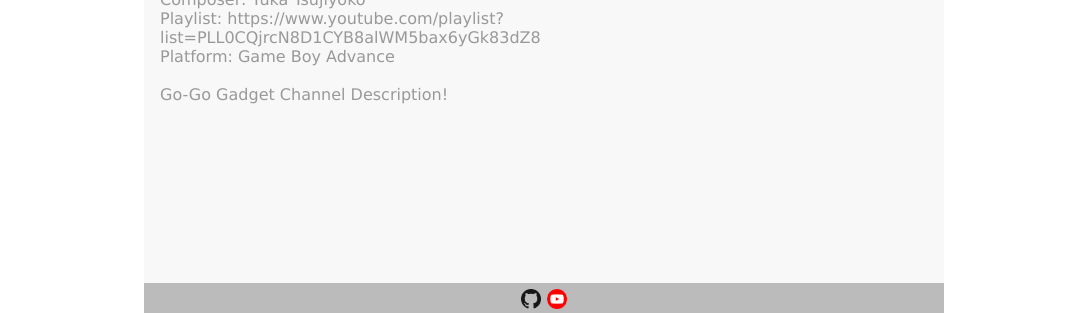
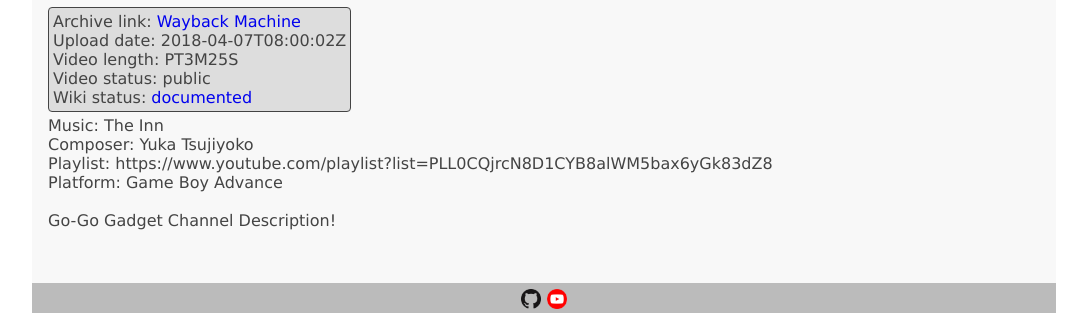
Before and after one commit to SiIvaGunner-Database/SiIvaGunner-Database, a PHP site: page / in a window 1280 px wide. Shown: the part 487-800 px from the top of the page, without its empty margins (96-1183 px from the left). Run offline with PHP 8.4, Linux system fonts and the light colour scheme.

Commit message:
Add more video information to search and improve index page styling.

```diff
--- a/Website/generator.php
+++ b/Website/generator.php
@@ -21,7 +21,11 @@
         <option value="none">No spacing</option>
       </select>
       <textarea readonly id="template"></textarea>
-      <div id="thumbnail"><img src="https://img.youtube.com/vi/NzoneDE0A2o/maxresdefault.jpg" alt="Thumbnail"></div>
+      <div id="thumbnail">
+        <a target="_blank" href="https://img.youtube.com/vi/NzoneDE0A2o/maxresdefault.jpg">
+          <img src="https://img.youtube.com/vi/NzoneDE0A2o/maxresdefault.jpg" alt="Thumbnail">
+        </a>
+      </div>
     </main>
     <?php include("footer.html"); ?>
   </body>
--- a/Website/index.php
+++ b/Website/index.php
@@ -9,6 +9,11 @@
   <body>
     <?php include("nav.html"); ?>
     <main>
+      <p class="box">
+        Currently, only SiIvaGunner videos have been added to the <a target="_blank" href="https://docs.google.com/spreadsheets/d/1B7b9jEaWiqZI8Z8CzvFN1cBvLVYwjb5xzhWtrgs4anI/edit?usp=sharing">spreadsheet</a> keeping track of rips.<br/>
+        TimmyTurnersGrandDad and VvvvvaVvvvvvr videos will added in the future.<br/>
+        Note that the title searched for must be exact.
+      </p>
       <div id="searchContainer">
         <input type="text" id="inputText" class="searchBox" placeholder="Search by title, URL, or ID"/>
         <button id="submitBtn" class="searchBtn" onclick="search()"></button>
@@ -17,16 +22,19 @@
       <div id="video">
         <iframe id="videoEmbed" width="560px" height="315px" src="https://www.youtube.com/embed/NzoneDE0A2o" frameborder="0" allow="accelerometer; autoplay; encrypted-media; gyroscope; picture-in-picture" allowfullscreen></iframe>
       </div>
-      <div id="videoInfo">
+      <div id="videoInfo" class="box">
+        Archive link: <a target="_blank" href="https://web.archive.org/web/*/https://www.youtube.com/watch?v=NzoneDE0A2o">Wayback Machine</a><br/>
+        Upload date: 2018-04-07T08:00:02Z<br/>
+        Video length: PT3M25S<br/>
         Video status: public<br/>
-        Wiki status: documented
+        Wiki status: <a target="_blank" href="https://siivagunner.fandom.com/wiki/The%20Inn%20-%20Fire%20Emblem">documented</a>
       </div>
       <div id="videoDesc">
         Music: The Inn<br/>
         Composer: Yuka Tsujiyoko<br/>
         Playlist: https://www.youtube.com/playlist?list=PLL0CQjrcN8D1CYB8alWM5bax6yGk83dZ8<br/>
-        Platform: Game Boy Advance<br/><br/>
-
+        Platform: Game Boy Advance<br/>
+        <br/>
         Go-Go Gadget Channel Description!
       </div>
     </main>
--- a/Website/script.js
+++ b/Website/script.js
@@ -155,7 +155,10 @@ function getUrlResponse(url, type)
         document.getElementById("template").innerHTML = response;
 
         if (response.indexOf("\n") != -1)
-          document.getElementById("thumbnail").innerHTML = "<img src=\"https://img.youtube.com/vi/" + id + "/maxresdefault.jpg\" alt=\"Thumbnail\">";
+        {
+          var thumbnailLink = "https://img.youtube.com/vi/" + id + "/maxresdefault.jpg";
+          document.getElementById("thumbnail").innerHTML = "<a target=\"_blank\" href=\"" + thumbnailLink + "\"><img src=\"" + thumbnailLink + "\" alt=\"Thumbnail\"></a>";
+        }
 
       } else if (type == "report")
         document.getElementById("response").innerHTML = response;
--- a/Website/style.css
+++ b/Website/style.css
@@ -3,18 +3,23 @@ Skin: #ECBCA7
 Tie:  #104381
 Coat: #BBBBBB
 
-Light:#f8f8f8
-Dark: #999999
+
+Light: #F8F8F8
+Medium:#DDDDDD
+Dark:  #BBBBBB
+Hover: #999999
+Text:  #444444
 */
 
 html {
-  padding: 0 240px;
+  padding: 0 calc((100% - 1024px)/2);
   height: 100%;
 }
 
 body {
   margin: 0;
   height: 100%;
+  width: 1024px;
   display: flex;
   flex-flow: column;
   font-family: "Lucida Sans Unicode", "Lucida Grande", sans-serif;
@@ -41,7 +46,7 @@ nav li a {
   padding: 0 16px;
   text-align: center;
   text-decoration: none;
-  color: #f8f8f8;
+  color: #F8F8F8;
 }
 
 nav li a:hover {
@@ -55,8 +60,8 @@ nav li a:hover {
 main {
   padding: 16px;
   flex-grow: 1;
-  color: #999999;
-  background-color: #f8f8f8;
+  color: #444444;
+  background-color: #F8F8F8;
 }
 
 footer {
@@ -75,22 +80,21 @@ button {
 
 textarea {
   width: 100%;
+  color: #444444;
 }
 
 #video {
-  margin: 4px 4px 0 0;
+  margin: 4px 8px 0 0;
   float: left;
 }
 
 #videoInfo {
+  margin: 4px 0;
   float: left;
-  min-width: 426px;
-  max-width: calc(100% - 560px - 8px);
 }
 
 #videoDesc {
   clear: left;
-  max-width: 560px;
 }
 
 #template {
@@ -99,12 +103,21 @@ textarea {
 }
 
 #thumbnail img {
-   width: 320px;
-   height: 180px;
+  height: 180px;
+  width: 320px;
 }
 
 #searchContainer {
   padding-top: 2.4px;
+}
+
+.box {
+  margin: 0 0 6px 0;
+  padding: 4px;
+  width: auto;
+  background-color: #DDDDDD;
+  border: 1px solid #444444;
+  border-radius: 4px;
 }
 
 .searchBox {
@@ -112,35 +125,32 @@ textarea {
 }
 
 .searchBtn {
+  margin-left: 2px;
+  float: left;
+  height: 22px;
+  width: 21px;
   background-image: url("images/search.png");
   background-repeat: no-repeat;
   background-color: inherit;
   background-size: 21px 22px;
-  margin-left: 2px;
-  float: left;
-  height: 22px;
-  width: 21px;
   border: none;
 }
 
 @media only screen and (max-width: 1024px) {
   html {
-    padding: 0 120px;
+    padding: 0;
+  }
+
+  body {
+    width: auto;
   }
 
   iframe {
+    height: 240px;
     width: 426px;
-    height: 240px;
-  }
-
-  #videoInfo {
-    max-width: calc(100% - 426px - 8px);
   }
 }
 
 /* For mobile viewing */
 @media only all and (max-width: 768px) {
-  html {
-    padding: 0;
-  }
 }
```
Also changed, not shown: 1 other file.
